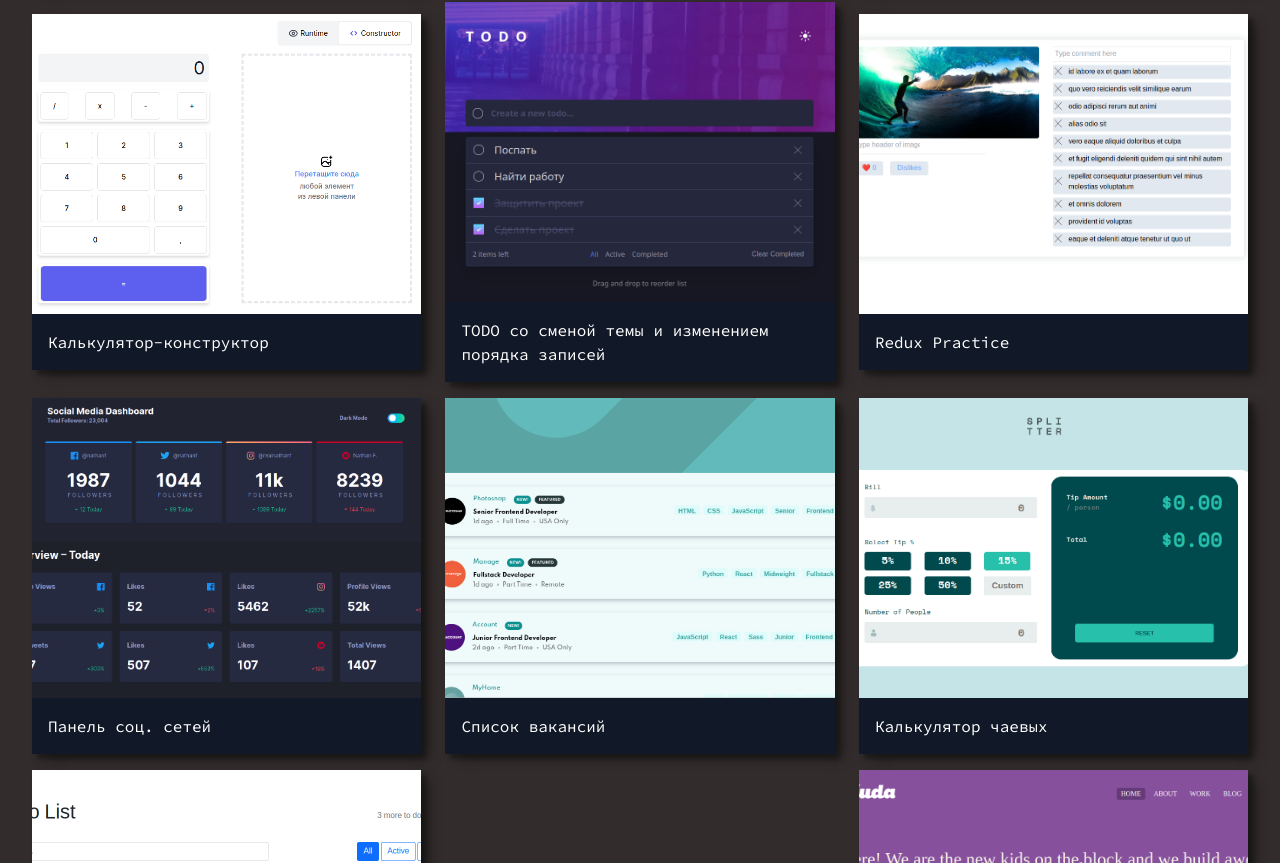
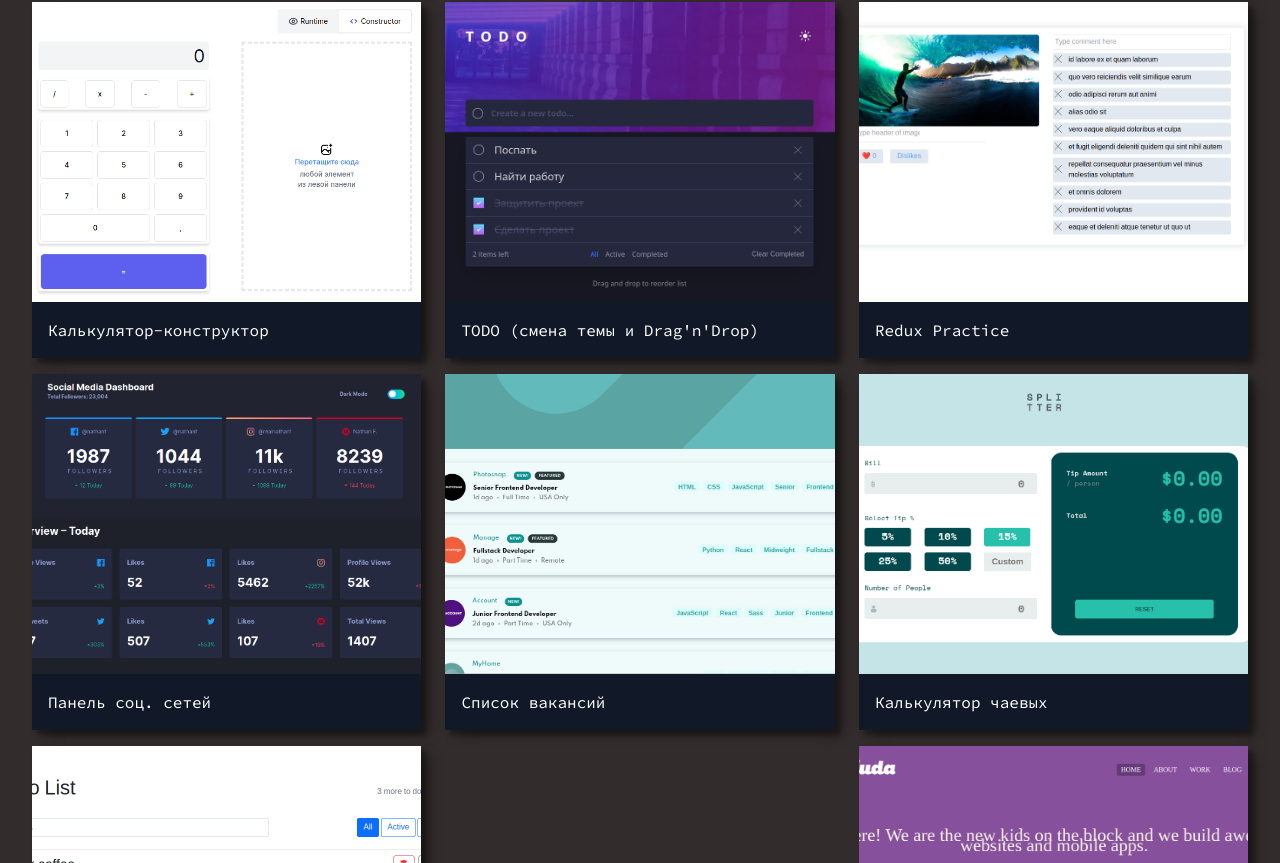
Before and after one commit to Dunissimo/Dunissimo-com, a React (Vite) app: page / in a window 1280 px wide. Shown: the part 748-1611 px from the top of the page. Built offline with nearby package versions, Linux system fonts and the light colour scheme.

Commit message:
update data and fix layout

```diff
--- a/src/components/header/Header.tsx
+++ b/src/components/header/Header.tsx
@@ -14,7 +14,7 @@ const Header: FC = () => {
           Dunissimo
         </h1>
 
-        <div className="w-[85%] desktop-menu mx-auto mt-[3px] flex items-center justify-between text-lg">
+        <div className="w-[85%] desktop-menu mx-auto mt-[3px] flex flex-col md:flex-row gap-4 md:gap-0 items-center justify-between text-lg">
           <nav>
             <ul className="flex gap-4">
               <li className="list-none text-white hover:text-gray-400">
--- a/src/utils/data.json
+++ b/src/utils/data.json
@@ -82,7 +82,7 @@
     },
     {
       "id": 9,
-      "name": "TODO со сменой темы и изменением порядка записей",
+      "name": "TODO (смена темы и Drag'n'Drop)",
       "description": "Изначально этот сайт был просто практикой. Но в итоге я взял его для проекта для колледжа. Стандартный список дел, но со сменой темы и реализованным Drag n Drop. Макет и ТЗ взял с сайта Frontend Mentor.",
       "img": "todovite.png",
       "gh_link": "https://github.com/Dunissimo/todoList-vite-react-ts/tree/main",
```
